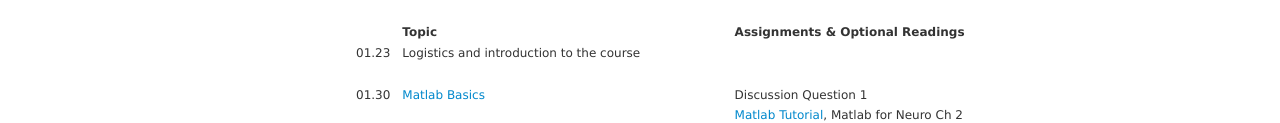
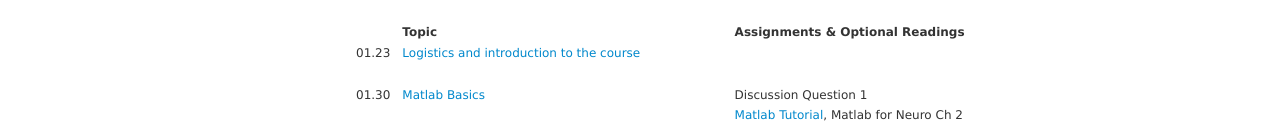
Before and after one commit to stevensonlab/teaching, a plain HTML site: page sand/index.html in a window 1280 px wide. Shown: the part 681-804 px from the top of the page. Drawn offline with nearby package versions, Linux system fonts and the light colour scheme; files whose address does not match are found by name.

Commit message:
link to lec1

```diff
--- a/sand/index.html
+++ b/sand/index.html
@@ -69,7 +69,7 @@
 		  <table width=100% valign="top">
 			<tr><td></td><td><b>Topic</b></td><td><b>Assignments & Optional Readings</b></td></tr>
 
-			<tr valign="top"><td>01.23</td><td>Logistics and introduction to the course</td>
+			<tr valign="top"><td>01.23</td><td><a href="https://www.dropbox.com/s/tyd2bsiuq8tgoo7/Lec1-Intro.pdf?dl=0">Logistics and introduction to the course</a></td>
 			<td><br><br>
 			</td></tr>
 
```
